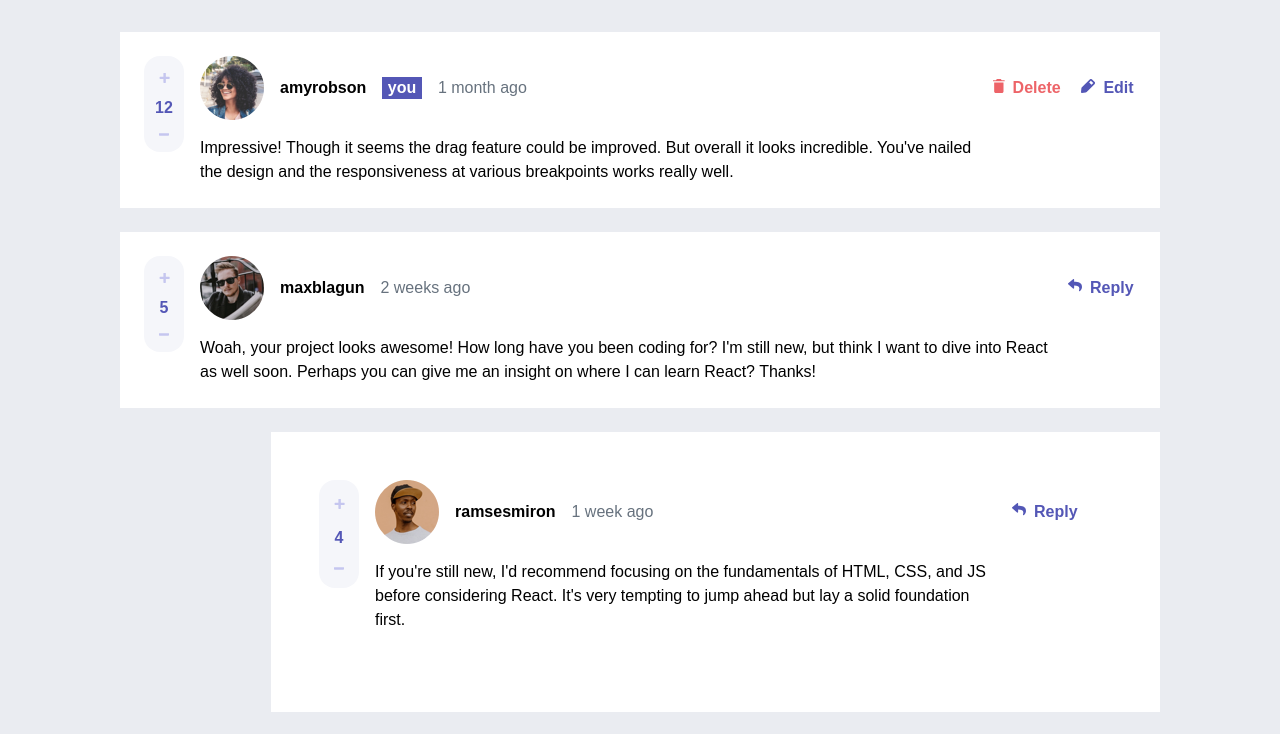
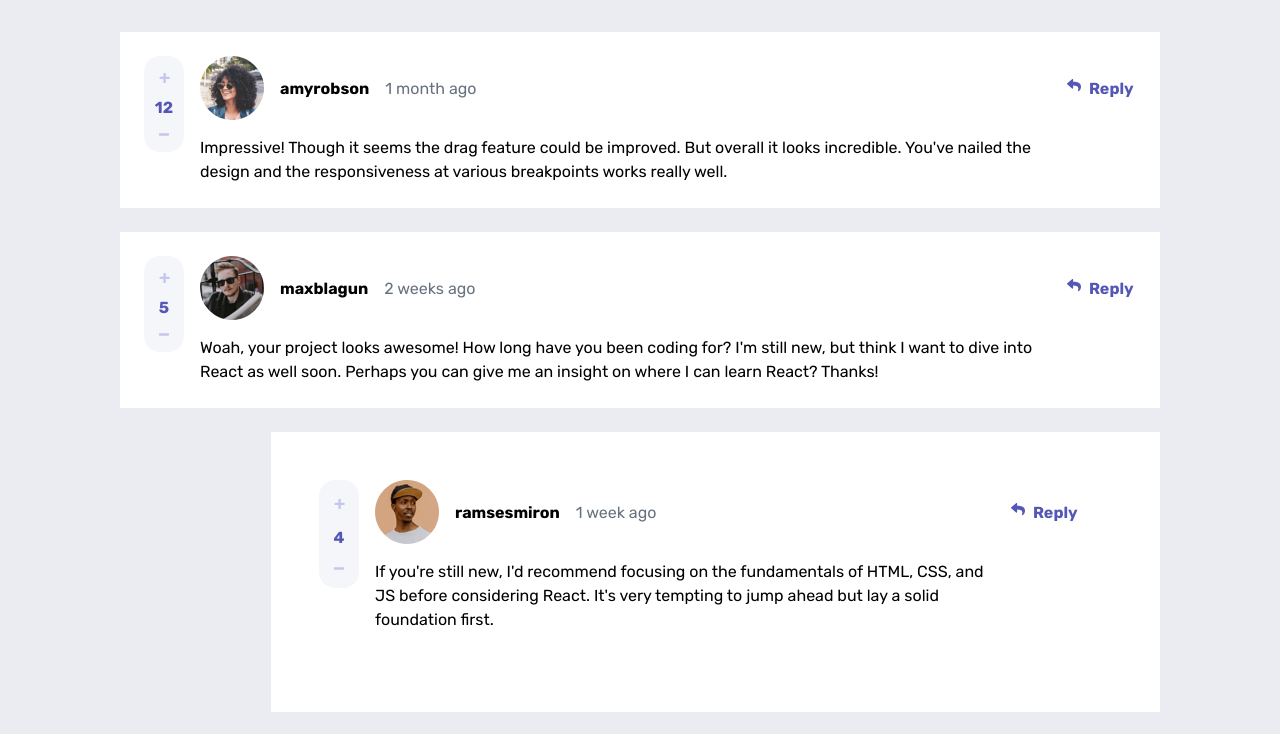
Before and after one commit to DrZero1234/FEM_comment_section, a React (Vite) app: page / in a window 1280 px wide. Shown: the top 734 px of the page. Built offline with nearby package versions, Linux system fonts and the light colour scheme.

Commit message:
components separated

```diff
--- a/index.html
+++ b/index.html
@@ -4,7 +4,10 @@
     <meta charset="UTF-8" />
     <link rel="icon" type="image/svg+xml" href="/vite.svg" />
     <meta name="viewport" content="width=device-width, initial-scale=1.0" />
-    <title>Vite + React</title>
+    <link rel="preconnect" href="https://fonts.googleapis.com">
+    <link rel="preconnect" href="https://fonts.gstatic.com" crossorigin>
+    <link href="https://fonts.googleapis.com/css2?family=Rubik:wght@400;500;700&display=swap" rel="stylesheet">
+    <title>FEM Comment section</title>
   </head>
   <body>
     <div id="root">
--- a/package.json
+++ b/package.json
@@ -12,11 +12,13 @@
   "dependencies": {
     "react": "^18.2.0",
     "react-dom": "^18.2.0",
-    "styled-components": "^6.0.7"
+    "styled-components": "^6.0.7",
+    "uuid": "^9.0.0"
   },
   "devDependencies": {
     "@types/react": "^18.2.15",
     "@types/react-dom": "^18.2.7",
+    "@types/uuid": "^9.0.2",
     "@vitejs/plugin-react": "^4.0.3",
     "eslint": "^8.45.0",
     "eslint-plugin-react": "^7.32.2",
--- a/src/App.jsx
+++ b/src/App.jsx
@@ -3,7 +3,9 @@ import viteLogo from "/vite.svg";
 import { GlobalStyle } from "./GlobalStyles";
 import { ThemeProvider } from "styled-components";
 import data from "./utils/data.json";
+import { Container } from "./components/Container";
 
+import { v4 as uuidv4 } from "uuid";
 //Comment import
 import { StyledComment } from "./components/styled/Comment";
 
@@ -109,113 +111,21 @@ const theme = {
 }
 */
 
-const MOCK_COMMENT = [JSON.parse(JSON.stringify(data))][0].comments;
-const MOCK_DATA = [JSON.parse(JSON.stringify(data))][0];
-
-const Container = ({ data }) => {
-  const { comments, currentUser } = data;
-  console.log(comments);
-  return (
-    <StyledContainer>
-      {comments.map((comment) => (
-        <Comment data={comment} loggedInUser={currentUser} />
-      ))}
-      <CommentInput action="" currentUser={currentUser} />
-    </StyledContainer>
-  );
-};
-
-const Comment = ({ data, loggedInUser }) => {
-  const { user, createdAt, replies } = data;
-  console.log(replies);
-  return (
-    <CommentWrapper>
-      <StyledComment>
-        <div className="user-data">
-          <img
-            src={user.image.webp}
-            alt="Commenter´s profile picture"
-          />
-          <h1>{user.username}</h1>
-          {loggedInUser.username === user.username && <h4>you</h4>}
-          <span>{createdAt}</span>
-        </div>
-        <div className="comment-actions">
-          {/* If the comment is NOT from the signed in user */}
-          {loggedInUser.username != user.username ? (
-            <button className="action-btn reply">
-              <img src="assets/icon-reply.svg" />
-              Reply
-            </button>
-          ) : (
-            <>
-              <button className="action-btn delete">
-                <img src="assets/icon-delete.svg" />
-                Delete
-              </button>
-              <button className="action-btn edit">
-                <img src="assets/icon-edit.svg" />
-                Edit
-              </button>
-            </>
-          )}
-        </div>
-        <p>{data.content}</p>
-        <VoteButton comment={data} />
-      </StyledComment>
-      {replies &&
-        replies.map((reply) => (
-          <ReplyComment>
-            <Comment
-              data={reply}
-              loggedInUser={MOCK_DATA.currentUser}
-            />
-          </ReplyComment>
-        ))}
-    </CommentWrapper>
-  );
-};
-
-const CommentInput = ({ action, currentUser }) => {
-  return (
-    <StyledCommentInput>
-      {currentUser && (
-        <img src={currentUser.image.webp} alt="Profile Picture" />
-      )}
-      <textarea placeholder="Add a comment..." rows={5} />
-      <button>Send</button>
-    </StyledCommentInput>
-  );
-};
-
-const VoteButton = ({ comment }) => {
-  const { score } = comment;
-  return (
-    <StyledVoteButton>
-      {/* Plus button */}
-      <svg width="11" height="11" xmlns="http://www.w3.org/2000/svg">
-        <path d="M6.33 10.896c.137 0 .255-.05.354-.149.1-.1.149-.217.149-.354V7.004h3.315c.136 0 .254-.05.354-.149.099-.1.148-.217.148-.354V5.272a.483.483 0 0 0-.148-.354.483.483 0 0 0-.354-.149H6.833V1.4a.483.483 0 0 0-.149-.354.483.483 0 0 0-.354-.149H4.915a.483.483 0 0 0-.354.149c-.1.1-.149.217-.149.354v3.37H1.08a.483.483 0 0 0-.354.15c-.1.099-.149.217-.149.353v1.23c0 .136.05.254.149.353.1.1.217.149.354.149h3.333v3.39c0 .136.05.254.15.353.098.1.216.149.353.149H6.33Z" />
-      </svg>
-      <h2>{comment.score}</h2>
-      {/* Minus icon */}
-      <svg width="11" height="3" xmlns="http://www.w3.org/2000/svg">
-        <path d="M9.256 2.66c.204 0 .38-.056.53-.167.148-.11.222-.243.222-.396V.722c0-.152-.074-.284-.223-.395a.859.859 0 0 0-.53-.167H.76a.859.859 0 0 0-.53.167C.083.437.009.57.009.722v1.375c0 .153.074.285.223.396a.859.859 0 0 0 .53.167h8.495Z" />
-      </svg>
-    </StyledVoteButton>
-  );
-};
-
 function App() {
   const d = [JSON.parse(JSON.stringify(data))][0];
 
   const [comments, setComments] = useState(d);
   const [count, setCount] = useState(0);
 
+  const addComment = () => {
+    const id = uuidv4();
+  };
+
   return (
     <ThemeProvider theme={theme}>
       <GlobalStyle />
       <main>
-        <Container data={MOCK_DATA} />
+        <Container data={d} />
       </main>
     </ThemeProvider>
   );
--- a/src/GlobalStyles.jsx
+++ b/src/GlobalStyles.jsx
@@ -1,7 +1,6 @@
 import { createGlobalStyle } from "styled-components";
 
 export const GlobalStyle = createGlobalStyle`
-    @import url('https://fonts.googleapis.com/css2?family=Rubik:wght@400;500;700&display=swap');
     *,
     *::before,
     *::after {
@@ -68,6 +67,15 @@ export const GlobalStyle = createGlobalStyle`
         background-color: ${({ theme }) => theme.colors.neutral_800}
     }
 
+    li {
+        list-style-type: none;
+    }
+
+      button:hover {
+    opacity: 0.5;
+    cursor: pointer;
+  }
+
     @media (min-width: 30em) {
         body{
             display: grid;
--- /dev/null
+++ b/src/components/Comment.jsx
@@ -0,0 +1,92 @@
+import { CommentWrapper } from "./styled/CommentWrapper";
+import { StyledComment } from "./styled/Comment";
+import { ReplyComment } from "./styled/ReplyComment";
+import { VoteButton } from "./VoteButton";
+import { useState } from "react";
+import { CommentInput } from "./CommentInput";
+
+export const Comment = ({ comment_data, loggedInUser }) => {
+  const [isOpen, setIsOpen] = useState(false);
+  const [action, setAction] = useState("");
+
+  const handleClick = (action) => {
+    if (isOpen) {
+      setIsOpen(false);
+      setAction("");
+    } else {
+      setIsOpen(true);
+      setAction(action);
+    }
+  };
+
+  const { user, createdAt, replies, content, id } = comment_data;
+  const { username } = loggedInUser;
+  return (
+    <>
+      <CommentWrapper>
+        <StyledComment>
+          <div className="user-data">
+            <img
+              src={user.image.webp}
+              alt="Commenter´s profile picture"
+            />
+            <h1>{user.username}</h1>
+            {loggedInUser.username === user.username && <h4>you</h4>}
+            <span>{createdAt}</span>
+          </div>
+          <div className="comment-actions">
+            {/* If the comment is NOT from the signed in user */}
+            {username != user.username ? (
+              <button
+                className="action-btn reply"
+                onClick={() => handleClick("reply")}
+              >
+                <img src="assets/icon-reply.svg" />
+                Reply
+              </button>
+            ) : (
+              <>
+                <button className="action-btn delete">
+                  <img src="assets/icon-delete.svg" />
+                  Delete
+                </button>
+                <button
+                  className="action-btn edit"
+                  onClick={() => handleClick("edit")}
+                >
+                  <img src="assets/icon-edit.svg" />
+                  Edit
+                </button>
+              </>
+            )}
+          </div>
+          <div className="content-wrapper">
+            {action === "edit" ? (
+              <CommentInput
+                text={content}
+                action={action}
+                currentUser={loggedInUser}
+              />
+            ) : (
+              <p>{content}</p>
+            )}
+          </div>
+
+          <VoteButton comment={comment_data} />
+        </StyledComment>
+        {action === "reply" && (
+          <CommentInput action={action} currentUser={loggedInUser} />
+        )}
+        {replies &&
+          replies.map((reply) => (
+            <ReplyComment>
+              <Comment
+                comment_data={reply}
+                loggedInUser={loggedInUser}
+              />
+            </ReplyComment>
+          ))}
+      </CommentWrapper>
+    </>
+  );
+};
--- /dev/null
+++ b/src/components/CommentInput.jsx
@@ -0,0 +1,21 @@
+import { StyledCommentInput } from "./styled/CommentInput";
+
+export const CommentInput = ({ action, currentUser, text }) => {
+  return (
+    <StyledCommentInput>
+      {currentUser.username ? (
+        <>
+          <img src={currentUser.image.webp} alt="Profile Picture" />
+          <textarea
+            placeholder="Add a comment..."
+            defaultValue={action === "edit" ? text : ""}
+            rows={5}
+          />
+          <button>Send</button>
+        </>
+      ) : (
+        <h1>You need to sign in to comment</h1>
+      )}
+    </StyledCommentInput>
+  );
+};
--- /dev/null
+++ b/src/components/Container.jsx
@@ -0,0 +1,21 @@
+import { StyledContainer } from "./styled/Container";
+import { Comment } from "./Comment";
+import { CommentInput } from "./CommentInput";
+
+export const Container = ({ data }) => {
+  const { comments, currentUser, id } = data;
+  console.log(comments);
+  return (
+    <StyledContainer>
+      {comments.map((comment) => (
+        <>
+          <Comment
+            comment_data={comment}
+            loggedInUser={currentUser}
+          />
+        </>
+      ))}
+      <CommentInput action="" currentUser={currentUser} />
+    </StyledContainer>
+  );
+};
--- /dev/null
+++ b/src/components/VoteButton.jsx
@@ -0,0 +1,18 @@
+import { StyledVoteButton } from "./styled/VoteButton";
+
+export const VoteButton = ({ comment }) => {
+  const { score, id } = comment;
+  return (
+    <StyledVoteButton>
+      {/* Plus button */}
+      <svg width="11" height="11" xmlns="http://www.w3.org/2000/svg">
+        <path d="M6.33 10.896c.137 0 .255-.05.354-.149.1-.1.149-.217.149-.354V7.004h3.315c.136 0 .254-.05.354-.149.099-.1.148-.217.148-.354V5.272a.483.483 0 0 0-.148-.354.483.483 0 0 0-.354-.149H6.833V1.4a.483.483 0 0 0-.149-.354.483.483 0 0 0-.354-.149H4.915a.483.483 0 0 0-.354.149c-.1.1-.149.217-.149.354v3.37H1.08a.483.483 0 0 0-.354.15c-.1.099-.149.217-.149.353v1.23c0 .136.05.254.149.353.1.1.217.149.354.149h3.333v3.39c0 .136.05.254.15.353.098.1.216.149.353.149H6.33Z" />
+      </svg>
+      <h2>{comment.score}</h2>
+      {/* Minus icon */}
+      <svg width="11" height="3" xmlns="http://www.w3.org/2000/svg">
+        <path d="M9.256 2.66c.204 0 .38-.056.53-.167.148-.11.222-.243.222-.396V.722c0-.152-.074-.284-.223-.395a.859.859 0 0 0-.53-.167H.76a.859.859 0 0 0-.53.167C.083.437.009.57.009.722v1.375c0 .153.074.285.223.396a.859.859 0 0 0 .53.167h8.495Z" />
+      </svg>
+    </StyledVoteButton>
+  );
+};
--- a/src/components/styled/Comment.jsx
+++ b/src/components/styled/Comment.jsx
@@ -35,7 +35,7 @@ export const StyledComment = styled.div`
   }
 
   // Content text
-  p {
+  .content-wrapper {
     grid-area: content;
     line-height: 1.5rem;
   }
--- a/src/components/styled/CommentInput.jsx
+++ b/src/components/styled/CommentInput.jsx
@@ -24,11 +24,6 @@ export const StyledCommentInput = styled(StyledComment)`
     text-transform: uppercase;
   }
 
-  button:hover {
-    opacity: 0.5;
-    cursor: pointer;
-  }
-
   @media (max-width: ${({ theme }) => theme.mobile_size}) {
     grid-template-areas:
       "input input"
--- a/src/utils/data.json
+++ b/src/utils/data.json
@@ -4,7 +4,7 @@
       "png": "assets/avatars/image-juliusomo.png",
       "webp": "assets/avatars/image-juliusomo.webp"
     },
-    "username": "amyrobson"
+    "username": "juliusomo"
   },
   "comments": [
     {
```
Also changed, not shown: 1 other file (tests, documents, lock files or other folders).
